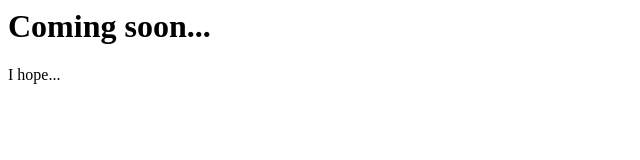
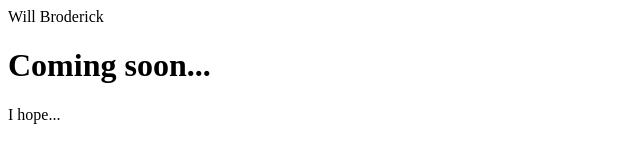
Before and after one commit to willbroderick/willbroderick.github.io, a plain HTML site: page index.html in a window 1280 px wide. Shown: the whole page, without its empty margins (0-640 px from the left). Drawn offline with Linux system fonts and the light colour scheme.

Commit message:
Minor change

```diff
--- a/index.html
+++ b/index.html
@@ -1,2 +1,14 @@
-<h1>Coming soon...</h1>
-<p>I hope...</p>
+<!doctype html>
+<html>
+<head>
+<title>I made this</title>
+<link href='http://fonts.googleapis.com/css?family=Architects+Daughter' rel='stylesheet' type='text/css'>
+</head>
+<body>
+	<div class="container">
+		<div class="name">Will Broderick</div>
+		<h1>Coming soon...</h1>
+		<p>I hope...</p>
+	</div>
+</body>
+</html>
--- /dev/null
+++ b/styles.css
@@ -0,0 +1,17 @@
+body {
+	font: 16px/1.2em Georgia, Times, serif;
+	background: white;
+	color: #333;
+}
+
+.container {
+	position: relative;
+	margin: 0 auto;
+	padding: 0 20px;
+	max-width: 1000px;
+}
+
+.name {
+	float: right;
+	font: 300%/1em 'Architects Daughter', cursive;
+}
```
Also changed, not shown: 1 other file.
